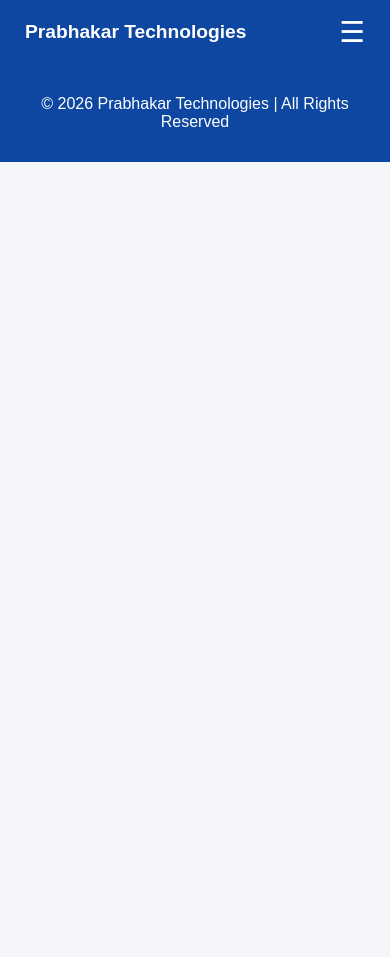
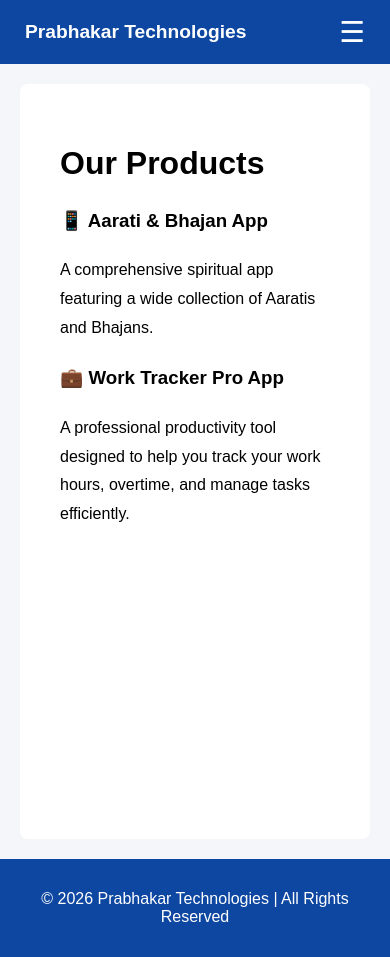
Before and after one commit to Sachinghadashi/prabhakartechnologies, a React (Vite) app: page /products in a window 390 px wide. Before the commit the page ends 844 px from the top, so only its background shows below. Built offline with nearby package versions, Linux system fonts and the light colour scheme.

Commit message:
feat: initialize App routes, create responsive Navbar, and add Clients and Products pages

```diff
--- a/src/App.jsx
+++ b/src/App.jsx
@@ -8,6 +8,7 @@
 import Services from "./pages/Services";
 import Careers from "./pages/Careers";
 import Clients from "./pages/Clients";
+import Products from "./pages/Products";
 
 function App() {
   return (
@@ -18,6 +19,7 @@
         <Route path="/" element={<Home />} />
         <Route path="/about" element={<About />} />
         <Route path="/services" element={<Services />} />
+        <Route path="/products" element={<Products />} />
         <Route path="/careers" element={<Careers />} />
         <Route path="/clients" element={<Clients />} />
       </Routes>
--- a/src/components/Navbar.jsx
+++ b/src/components/Navbar.jsx
@@ -36,6 +36,10 @@
         </li>
 
         <li onClick={() => setOpen(false)}>
+          <Link to="/products">Products</Link>
+        </li>
+
+        <li onClick={() => setOpen(false)}>
           <Link to="/careers">Careers</Link>
         </li>
 
--- a/src/pages/Clients.jsx
+++ b/src/pages/Clients.jsx
@@ -8,10 +8,7 @@
       </p>
 
       <ul>
-        <li>ABC Corp</li>
-        <li>TechSoft Pvt Ltd</li>
-        <li>NextGen Solutions</li>
-        <li>Smart India Pvt Ltd</li>
+        <li>Dilraj Kirana Store</li>
       </ul>
     </div>
   );
--- /dev/null
+++ b/src/pages/Products.jsx
@@ -0,0 +1,32 @@
+import React from "react";
+import SEO from "../components/SEO";
+
+const Products = () => {
+  return (
+    <div className="page">
+      <SEO
+        title="Our Products | Prabhakar Technologies"
+        description="Explore the products developed by Prabhakar Technologies including the Aarati & Bhajan App and Work Tracker Pro App."
+        keywords="Prabhakar Technologies products, Aarati & Bhajan App, Work Tracker Pro App"
+        url="https://prabhakartechnologies.in/products"
+      />
+
+      <h1>Our Products</h1>
+
+      <div style={{ marginTop: '20px', lineHeight: '1.8' }}>
+        <ul style={{ listStyleType: 'none', padding: '0' }}>
+          <li style={{ marginBottom: '15px' }}>
+            <h3>📱 Aarati & Bhajan App</h3>
+            <p>A comprehensive spiritual app featuring a wide collection of Aaratis and Bhajans.</p>
+          </li>
+          <li>
+            <h3>💼 Work Tracker Pro App</h3>
+            <p>A professional productivity tool designed to help you track your work hours, overtime, and manage tasks efficiently.</p>
+          </li>
+        </ul>
+      </div>
+    </div>
+  );
+};
+
+export default Products;
```
